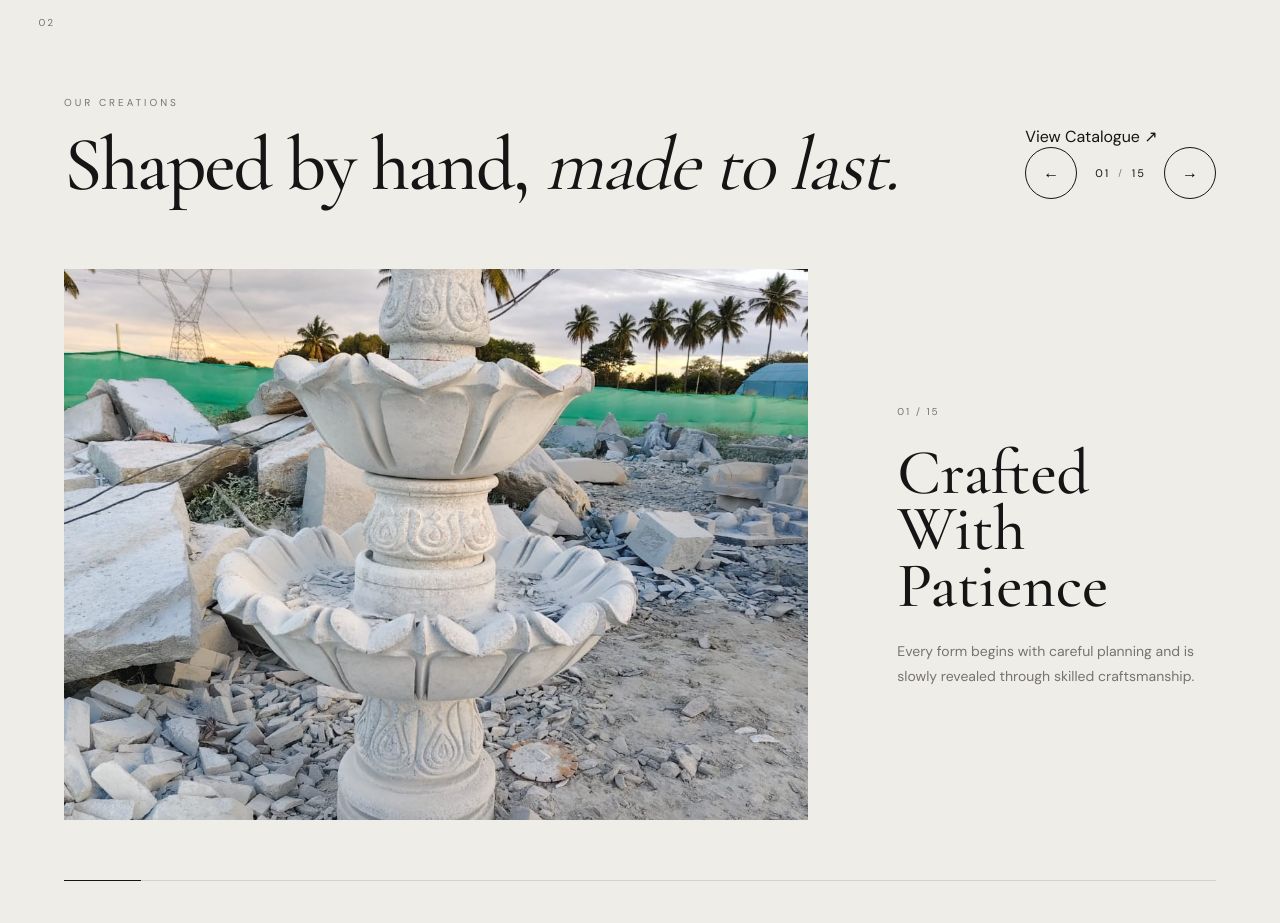
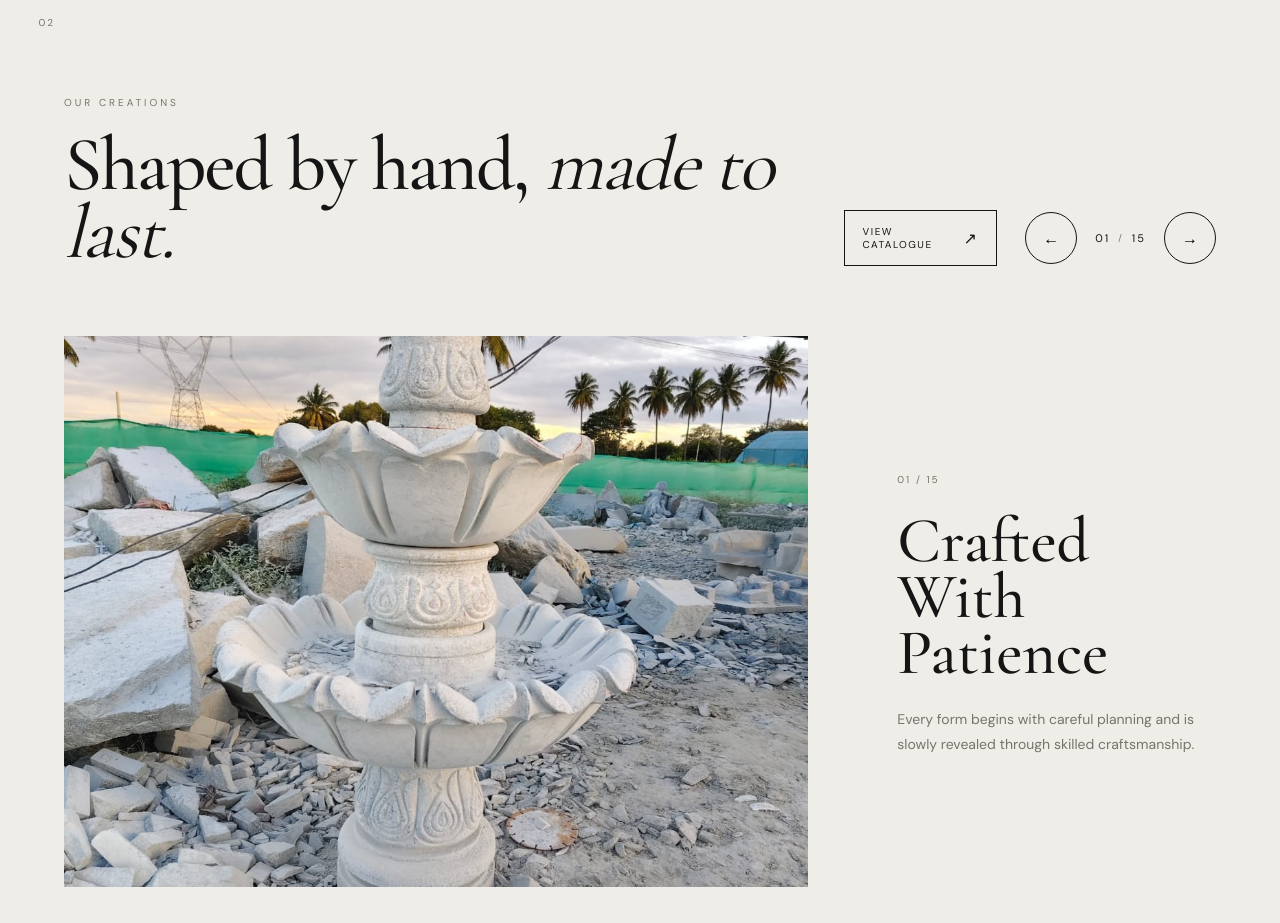
Before and after one commit to rathoreharsh2004/divinestone, a plain HTML site: page index.html in a window 1280 px wide. Shown: the part 1780-2703 px from the top of the page. Drawn offline with nearby package versions, Linux system fonts and the light colour scheme.

```diff
--- a/style.css
+++ b/style.css
@@ -666,6 +666,33 @@
     margin-bottom: 70px;
 }
 
+.slider-actions {
+    display: flex;
+    align-items: center;
+    gap: 28px;
+}
+
+.catalogue-btn {
+    display: inline-flex;
+    align-items: center;
+    gap: 22px;
+    padding: 14px 18px;
+    border: 1px solid var(--black);
+    font-size: 10px;
+    letter-spacing: 1.5px;
+    text-transform: uppercase;
+    transition: background .3s ease, color .3s ease;
+}
+
+.catalogue-btn span {
+    font-size: 16px;
+}
+
+.catalogue-btn:hover {
+    background: var(--black);
+    color: white;
+}
+
 .slider-controls {
     display: flex;
 
@@ -1752,6 +1779,15 @@
 /* RESPONSIVE */
 
 @media (max-width: 900px) {
+
+    .slider-actions {
+        gap: 14px;
+    }
+
+    .catalogue-btn {
+        padding: 12px 14px;
+    }
+
 
     .nav-links,
     .nav-call {
```
